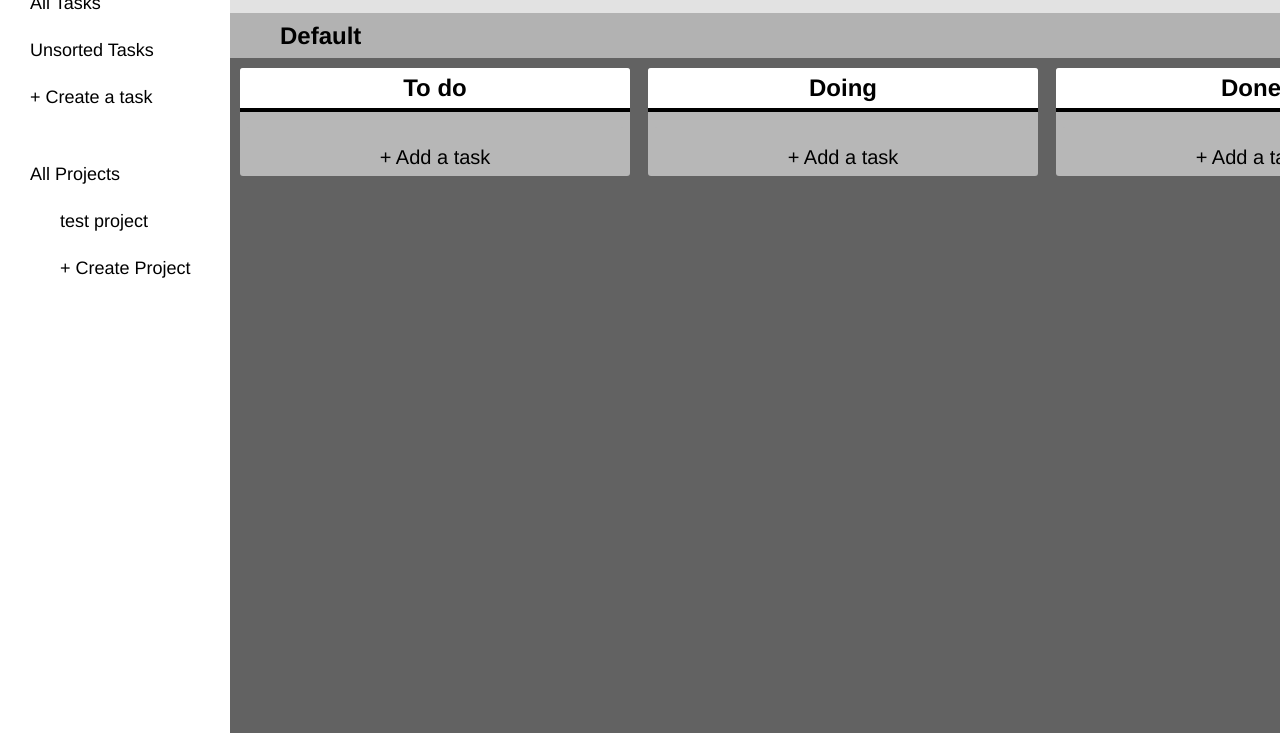
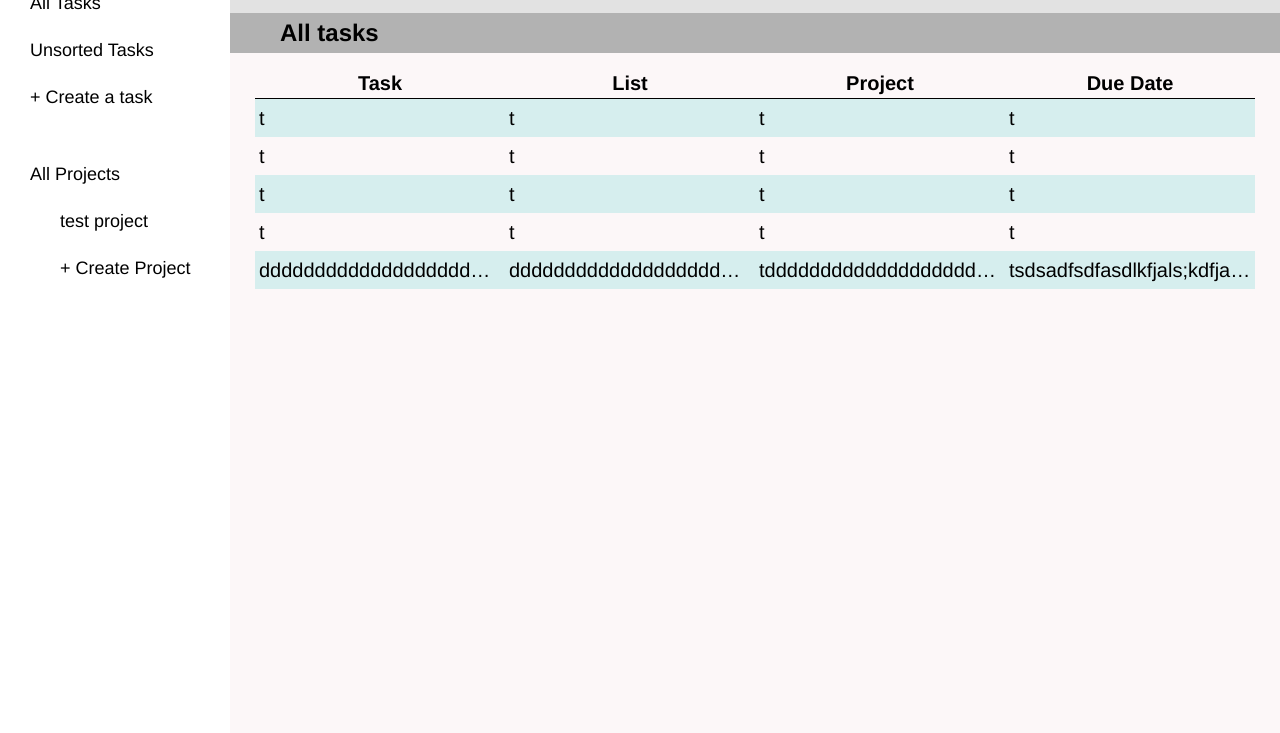
Before and after one commit to tylersemel/todo-list, a website built with webpack: page src/template.html in a window 1280 px wide. Shown: the part 67-800 px from the top of the page. Built offline with nearby package versions, Linux system fonts and the light colour scheme.

Commit message:
Create outline and style for all tasks page

```diff
--- a/src/index.js
+++ b/src/index.js
@@ -21,4 +21,4 @@ testProj.createTodoItem('Testing task');
 testProj.createTodoItem('Testing task todo 2', STATUS[0]);
 testProj.createTodoItem('Testing doing', STATUS[1]);
 
-DisplayManager.displayProject(defaultProject);
+// DisplayManager.displayProject(defaultProject);
--- a/src/styles.css
+++ b/src/styles.css
@@ -157,7 +157,7 @@ header div {
     overflow-x: hidden;
 }
 
-.all-projects-page h2 {
+.all-projects-page h2, .project-name {
     padding: 2px 0;
     display: flex;
     flex-direction: column;
@@ -580,3 +580,38 @@ dialog[class="create-project"] form button[type=submit] {
     padding: 0 5px;
     border-radius: 4px;
 }
+
+.tasks-table-container {
+    width: 100%;
+    height: 100%;
+    padding: 15px 25px;
+    font-size: 20px;
+    overflow-y: auto;
+}
+
+th {
+    height: 10px;
+}
+
+td {
+    height: 20px;
+    padding: 4px;
+    max-width: 200px;
+
+    overflow: hidden;
+    white-space: nowrap;
+    text-overflow: ellipsis;
+}
+
+tr:nth-child(even) {
+    background-color: #D6EEEE;
+  }
+
+.tasks-table {
+    border-collapse: collapse;
+    width: 100%;
+}
+
+tr:first-child {
+    border-bottom: 1px solid black;
+}
--- a/src/template.html
+++ b/src/template.html
@@ -25,7 +25,49 @@
             </nav>
         </div>
         <div class="content">
+            <h2 class="project-name">All tasks</h2>
+            <div class="tasks-table-container">
+                <table class="tasks-table">
+                    <tr>
+                        <th>Task</th>
+                        <th>List</th>
+                        <th>Project</th>
+                        <th>Due Date</th>
+                    </tr>
+                    <tr>
+                        <td>t</td>
+                        <td>t</td>
+                        <td>t</td>
+                        <td>t</td>
+                    </tr>
+                    <tr>
+                        <td>t</td>
+                        <td>t</td>
+                        <td>t</td>
+                        <td>t</td>
+                    </tr>
+                    <tr>
+                        <td>t</td>
+                        <td>t</td>
+                        <td>t</td>
+                        <td>t</td>
+                    </tr>
+                    <tr>
+                        <td>t</td>
+                        <td>t</td>
+                        <td>t</td>
+                        <td>t</td>
+                    </tr>
+                    <tr>
+                        <td>ddddddddddddddddddddddddddddddddddddddddddddddddddddddddddddddddddt</td>
+                        <td>dddddddddddddddddddddddddddddddddddddddddddddddddddddddddddddddddddddddddddddddddddddddddddddddddddaaaaaaaaaaaaaaaaaaaaaaaaaaaaaaaaaaaaaaaaaaaddddddddddddddddddddddddddddddddt</td>
+                        <td>tdddddddddddddddddddddddddddddddddddddddddddddddddddddddddddddddd</td>
+                        <td>tsdsadfsdfasdlkfjals;kdfja;lsdkjfalksdjflk</td>
+                    </tr>
 
+
+                </table>
+            </div>
         </div>
     </div>
     <dialog>
```
Also changed, not shown: src/all-tasks-page.js (added, +18 -0 lines).
